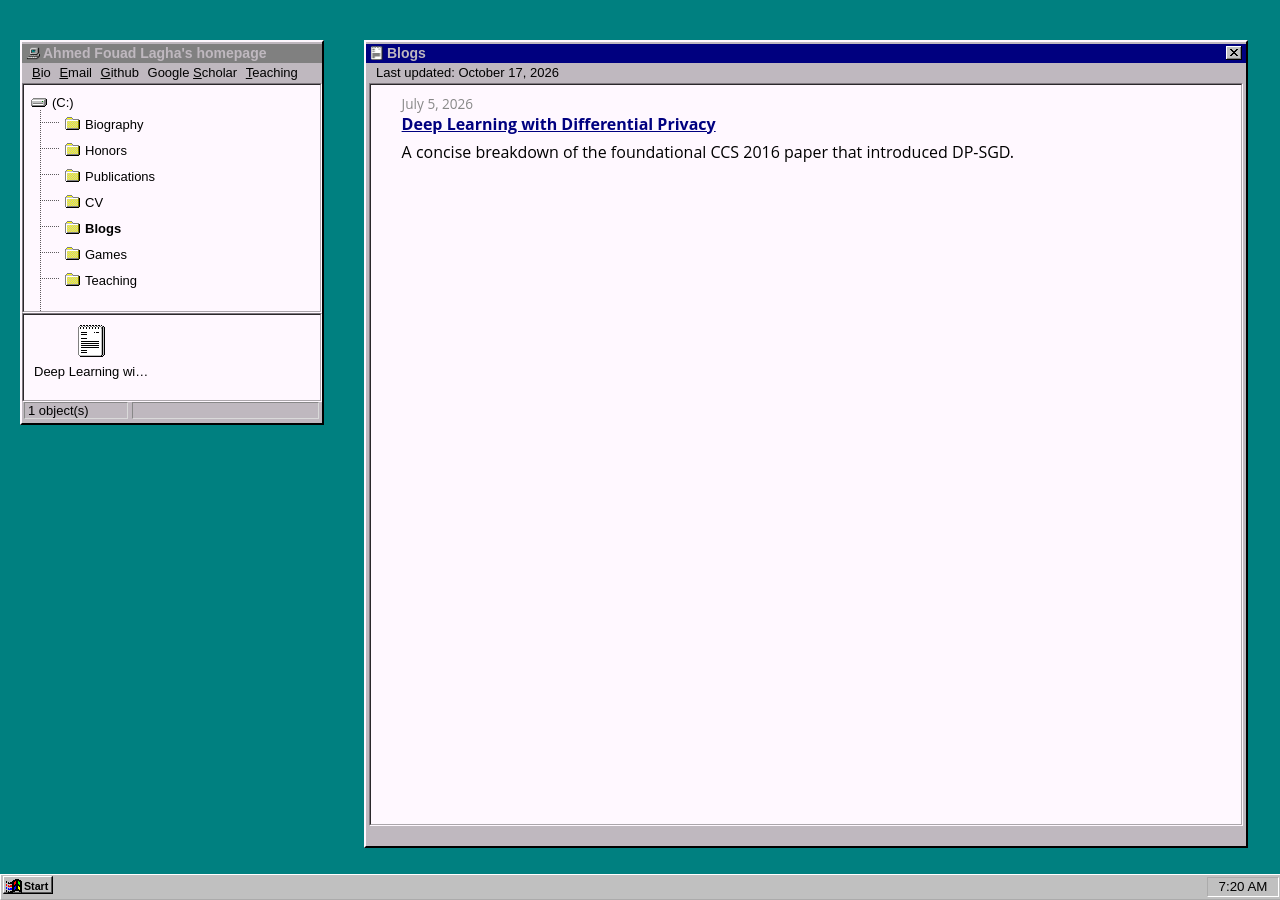
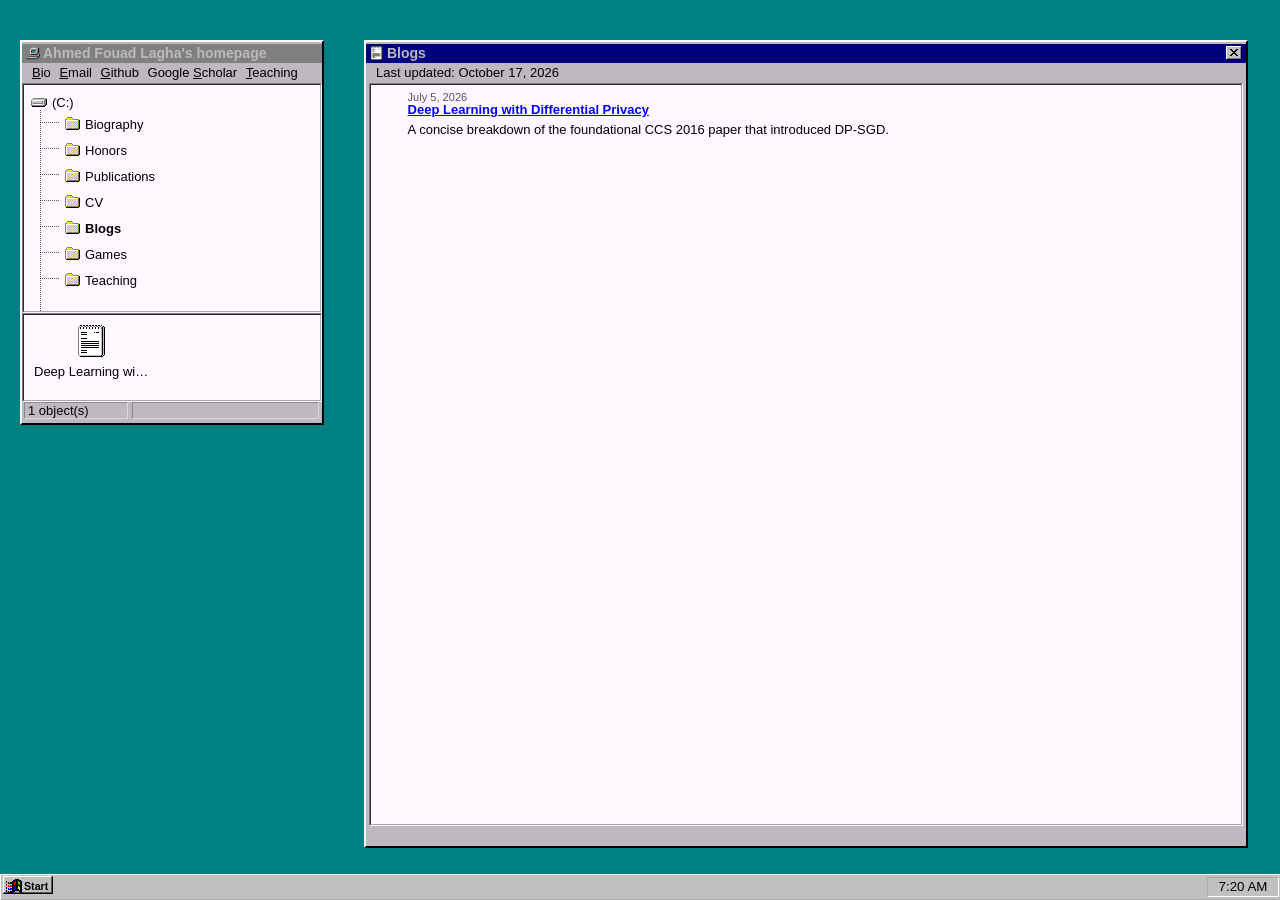
Before and after one commit to ahmed-fouad-lagha/ahmed-fouad-lagha.github.io, a Jekyll site: the page built from _blogs/index.md, in a window 1280 px wide. Built offline with Jekyll 4.4.1, drawn with Linux system fonts in a browser that asks for light colours.

Commit message:
style: derive blog styling from the site instead of overriding it
assets/css/blog.css was a vendored theme stylesheet that loaded after
002.css and redefined typography, which is why the blog posts read as a
modern page inside a Win95 window: 16px body text at 1.8 leading, #000080
links, a 4px gray blockquote with an italic background, 1px dashed hr, and
rem-based spacing. None of those values existed anywhere else.

Deleted the file and moved the rules that are genuinely blog-specific into
_sass/_page-content.scss, scoped under .blog. The post body now inherits
the site values from .post_content: 13px, 150% leading, #0000ff links, the
8px black blockquote rule, and the 3px hr.

Living in _sass also removes the specificity problem that forced redundant
.blog .blog_list prefixes, since the rules no longer compete with a later
stylesheet.

Fixes two defects this exposed, both site-wide rather than blog-specific:

- pre rendered in the body font stack, not monospace, because the Meyer
  reset sets `font: inherit` on it. Code blocks lost their alignment.
- h3 and below had no margins at all, since the reset zeroes them and only
  h1 and h2 had spacing. Section headings sat flush against the paragraph
  above. Added 15px/5px to .post_content, continuing the existing halving
  scale from h1 (50px) to h2 (25px).

Also bumps .blog_date from #888888 to #555555; the old value sat at about
3.5:1 contrast against the #fff8ff panel and matched nothing else in the
stylesheet.

```diff
--- a/_layouts/default.html
+++ b/_layouts/default.html
@@ -15,9 +15,6 @@
     {% else %}
         <title>{{ site.name }}</title>
         <link rel="stylesheet" type="text/css" href="{{ '/assets/css/001.css' | relative_url }}">
-    {% endif %}
-    {% if current_collection == "blogs" %}
-        <link rel="stylesheet" href="{{ '/assets/css/blog.css' | relative_url }}">
     {% endif %}
     <link rel="stylesheet" href="{{ '/assets/css/win95.css' | relative_url }}">
     <link rel="stylesheet" href="{{ '/assets/css/window.css' | relative_url }}">
--- a/_sass/_main.scss
+++ b/_sass/_main.scss
@@ -288,6 +288,15 @@ ul.topbar {
         margin: 25px 0 5px 0;
     }
 
+    /* h1 and h2 are spaced above; the reset zeroes the rest, so h3 and
+       below sit flush against the preceding paragraph. Continues the
+       halving scale from h1 (50px) to h2 (25px), keeping h2's 5px bottom
+       margin since a heading introduces body text. */
+    h3, h4, h5, h6 {
+        font-weight: 700;
+        margin: 15px 0 5px 0;
+    }
+
     em {
         font-style: italic;
     }
@@ -352,6 +361,9 @@ ul.topbar {
 
     pre {
         margin-bottom: 15px;
+        /* The reset sets `font: inherit` on pre, so code blocks otherwise
+           render in the body stack and lose their monospaced alignment. */
+        font-family: monospace;
     }
 }
 
--- a/_sass/_page-content.scss
+++ b/_sass/_page-content.scss
@@ -59,9 +59,32 @@
     text-align: center;
 }
 
-/* Blog index: date above a linked title, description beneath.
-   Scoped under .blog because assets/css/blog.css sets list styling on
-   .blog ul and loads after this stylesheet. */
+/* Blog styles. Typography is deliberately NOT set here: the post body
+   inherits the site values from .post_content (13px body stack, 150%
+   leading, #0000ff links, 8px black blockquote rule, 3px hr) so a post
+   reads as part of the Win95 window rather than a modern page inside it.
+   Only layout that the shared rules cannot express belongs in this block. */
+
+.blog {
+    margin: 0;
+    padding: 0;
+}
+
+/* The window title bar already shows the post title, so the first
+   element in the body should sit tight under it. */
+.blog > :first-child {
+    margin-top: 0;
+}
+
+/* Post images should not inherit the 14px float used by the sidebar. */
+.blog img {
+    float: none;
+    max-width: 100%;
+    height: auto;
+    margin: 15px 0;
+}
+
+/* Blog index: date above a linked title, description beneath. */
 .blog .blog_list {
     list-style: none;
     padding-left: 0;
@@ -78,7 +101,7 @@
 .blog_date {
     display: block;
     font-size: 85%;
-    color: #888888;
+    color: #555555;
 }
 
 .blog_link {
--- a/assets/css/blog.css
+++ /dev/null
@@ -1,121 +0,0 @@
-.blog {
-  color: #000;
-  /* Named stack rather than the generic `sans-serif, serif, monospace`
-     it would otherwise inherit, so post body text renders consistently
-     across machines. */
-  font-family: "Source Sans Pro", "Open Sans", "Helvetica Neue", "Helvetica", Arial, sans-serif;
-  max-width: 100%;
-  margin: 0;
-  padding: 0;
-  line-height: 1.8;
-  font-size: 1rem;
-  box-sizing: border-box;
-}
-
-/* The title bar already shows the post title, so the first heading in the
-   body should sit tight under it. */
-.blog > :first-child {
-  margin-top: 0;
-}
-
-/* Headings - bold and elegant */
-.blog h1, .blog h2, .blog h3, .blog h4, .blog h5, .blog h6 {
-  font-family: inherit;
-  font-weight: bold;
-  color: #000;
-  margin-top: 2rem;
-  margin-bottom: 0.75rem;
-}
-
-.blog h1 {
-  font-size: 1.8rem;
-  border-bottom: 1px solid #808080;
-  padding-bottom: 0.5rem;
-}
-
-.blog h2 {
-  font-size: 1.4rem;
-  border-bottom: 1px solid #c0c0c0;
-  padding-bottom: 0.3rem;
-}
-
-.blog h3 { font-size: 1.2rem; color: #000; }
-.blog h4, .blog h5, .blog h6 { font-size: 1rem; color: #000; }
-
-/* Paragraphs */
-.blog p {
-  margin: 1rem 0;
-  color: #000;
-}
-
-/* Links - subtle highlight with smooth transition */
-.blog a {
-  color: #000080;
-  text-decoration: underline;
-}
-
-/* Lists */
-.blog ul, .blog ol {
-  margin: 0.6rem 1.5rem;
-  padding-left: 1.2rem;
-}
-.blog li {
-  margin: 0.1rem 0;
-  line-height: 1.4;
-}
-
-/* Code blocks - with soft background and shadow */
-.blog pre, .blog code {
-  font-family: monospace;
-  background: #f0f0f0;
-  border: 1px solid #808080;
-  font-size: 0.9rem;
-}
-.blog pre {
-  padding: 1rem;
-  margin: 1rem 0;
-  overflow-x: auto;
-}
-
-/* Blockquotes - modern highlight style */
-.blog blockquote {
-  border-left: 4px solid #808080;
-  background: #f0f0f0;
-  padding: 0.8rem 1rem;
-  margin: 1.5rem 0;
-  font-style: italic;
-  color: #000;
-}
-
-/* Horizontal line */
-.blog hr {
-  border: 0;
-  border-top: 1px dashed #ddd;
-  margin: 2rem 0;
-}
-
-/* Images - center with hover zoom */
-.blog img {
-  max-width: 100%;
-  height: auto;
-  display: block;
-  margin: 1.5rem auto;
-  border: 1px solid #808080;
-}
-
-/* Fancy table style if you have tables */
-.blog table {
-  width: 100%;
-  border-collapse: collapse;
-  margin: 1rem 0;
-  font-size: 0.95rem;
-}
-.blog th, .blog td {
-  border: 1px solid #e1e1e1;
-  padding: 0.6rem 0.8rem;
-  text-align: left;
-}
-.blog th {
-  background: #f2f2f2;
-  font-weight: 600;
-}
```
